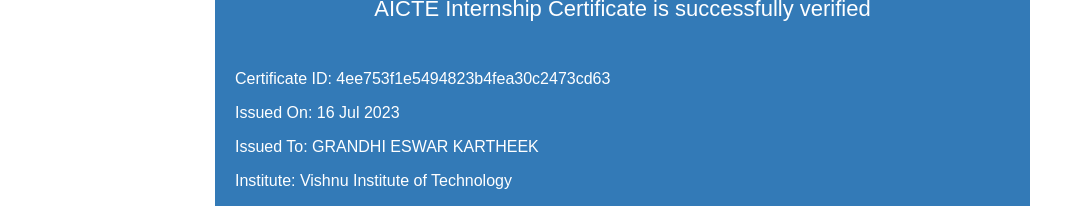
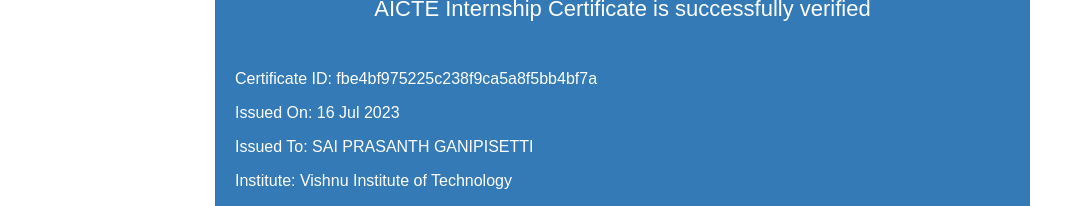
Before and after one commit to saiprasanthganipisetti/aicte-clone, a plain HTML site: page index.html in a window 1280 px wide. Shown: the part 700-906 px from the top of the page, without its empty margins (0-1085 px from the left). Drawn offline with Linux system fonts and the light colour scheme.

Commit message:
Update index.html

```diff
--- a/index.html
+++ b/index.html
@@ -12,9 +12,9 @@
         <img src="./swag.gif" alt="" class = 'verified'>
         <p style="color: white; font-family: sans-serif; font-size: 22px;">AICTE Internship Certificate is successfully verified</p>
         <div style="color: white; text-align: left; font-family: sans-serif; font-size: 16px; padding-top: 10px; margin: 10px 0px;">
-            <p>Certificate ID: 4ee753f1e5494823b4fea30c2473cd63</p>
+            <p>Certificate ID: fbe4bf975225c238f9ca5a8f5bb4bf7a</p>
             <p>Issued On: 16 Jul 2023</p>
-            <p>Issued To: GRANDHI ESWAR KARTHEEK</p>
+            <p>Issued To: SAI PRASANTH GANIPISETTI</p>
             <p>Institute: Vishnu Institute of Technology</p>
             <p>Internship: AWS DATA ANALYTICS VIRTUAL INTERNSHIP (MAY - JULY 2023)</p>
         </div>
```
